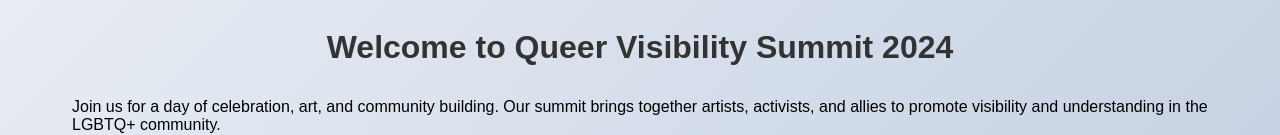
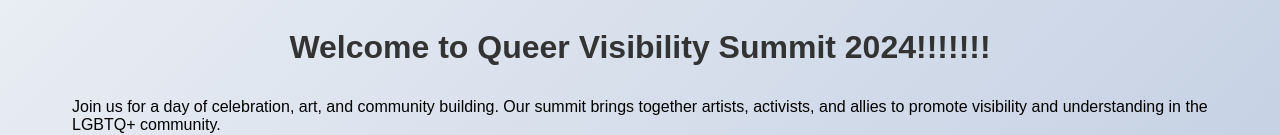
Before and after one commit to sujanabora/queervisibilitysummit, a plain HTML site: page index.html in a window 1280 px wide. Shown: the part 520-655 px from the top of the page. Drawn offline with Linux system fonts and the light colour scheme.

Commit message:
Update index.html

```diff
--- a/index.html
+++ b/index.html
@@ -136,7 +136,7 @@
     </nav>
     <div id="home" class="container">
         <img src="2024_titles_queer_visibility_design_1-06.png" alt="Queer Visibility Summit Logo" class="logo">
-        <h1>Welcome to Queer Visibility Summit 2024</h1>
+        <h1>Welcome to Queer Visibility Summit 2024!!!!!!!</h1>
         <p>Join us for a day of celebration, art, and community building. Our summit brings together artists,
             activists,
             and allies to promote visibility and understanding in the LGBTQ+ community.</p>
```
